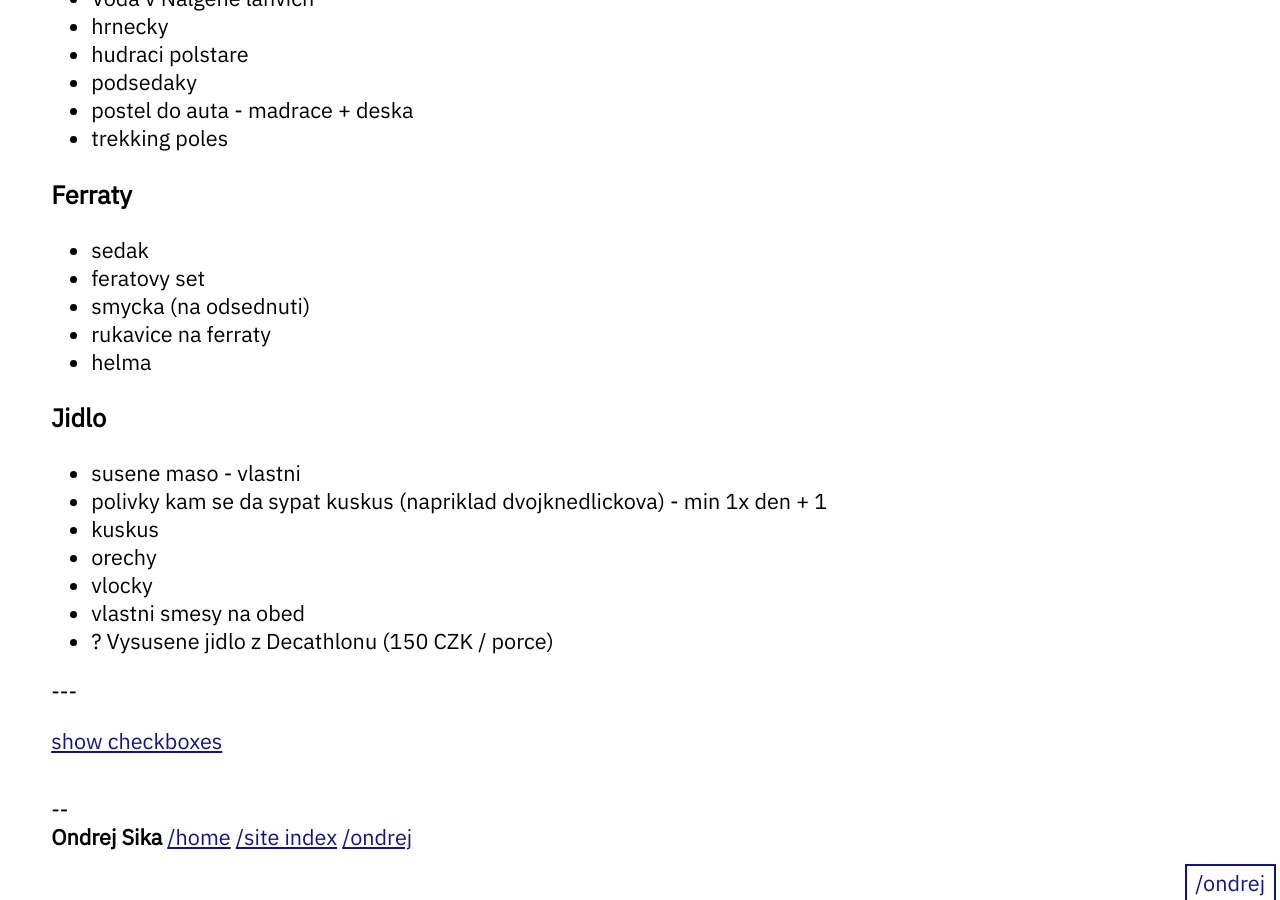
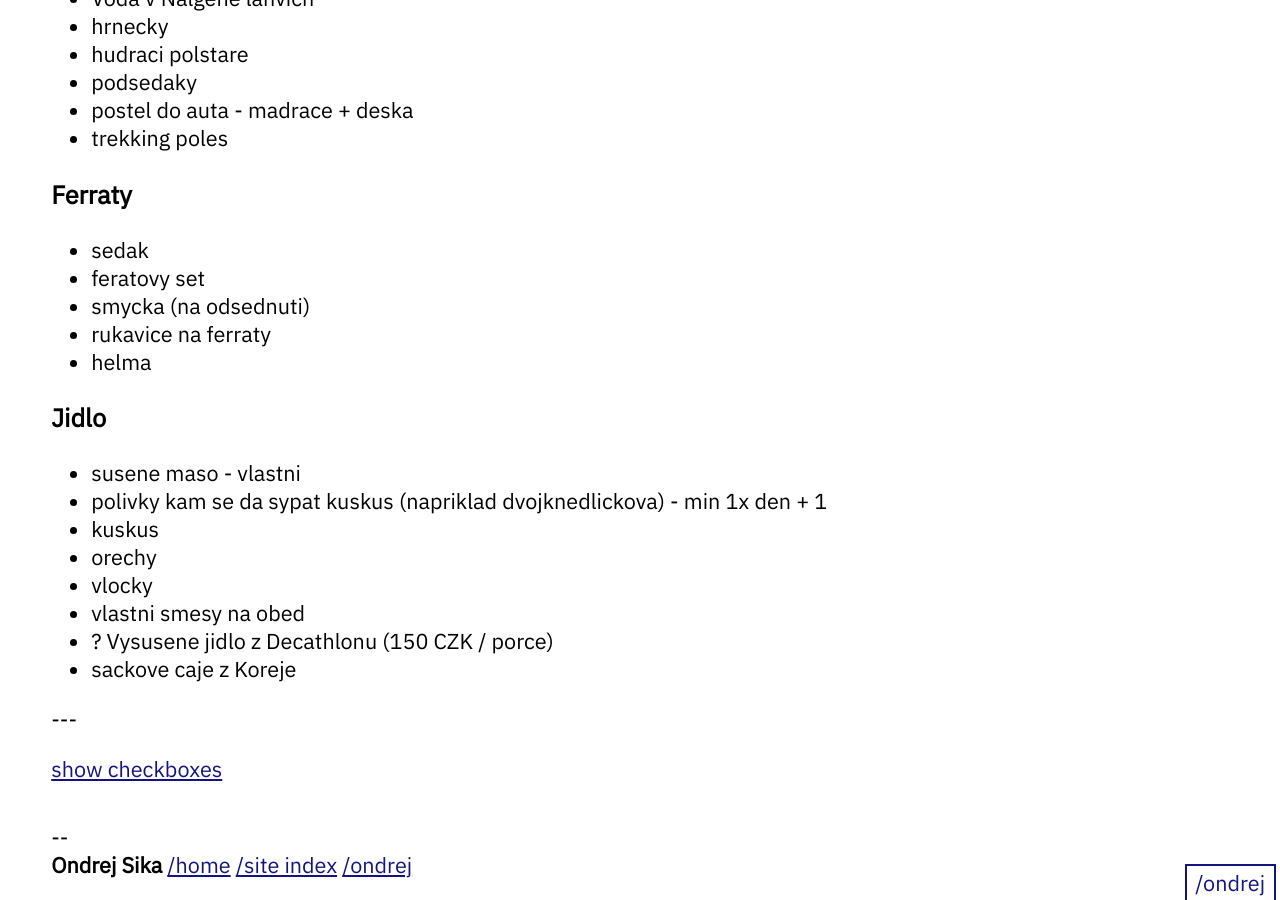
Before and after one commit to ondrejsika/ondrejsika.com, a Jekyll site: the page built from ondrej/checklists/mountains.md, in a window 1280 px wide and 900 px high, scrolled down 951 px. Built offline with Jekyll 4.4.1, drawn with Linux system fonts in a browser that asks for light colours.

Commit message:
feat(ondrej/checklists/mountains): Add Korean tee bags

```diff
--- a/ondrej/checklists/mountains.md
+++ b/ondrej/checklists/mountains.md
@@ -57,3 +57,4 @@
 - vlocky
 - vlastni smesy na obed
 - ? Vysusene jidlo z Decathlonu (150 CZK / porce)
+- sackove caje z Koreje
```
